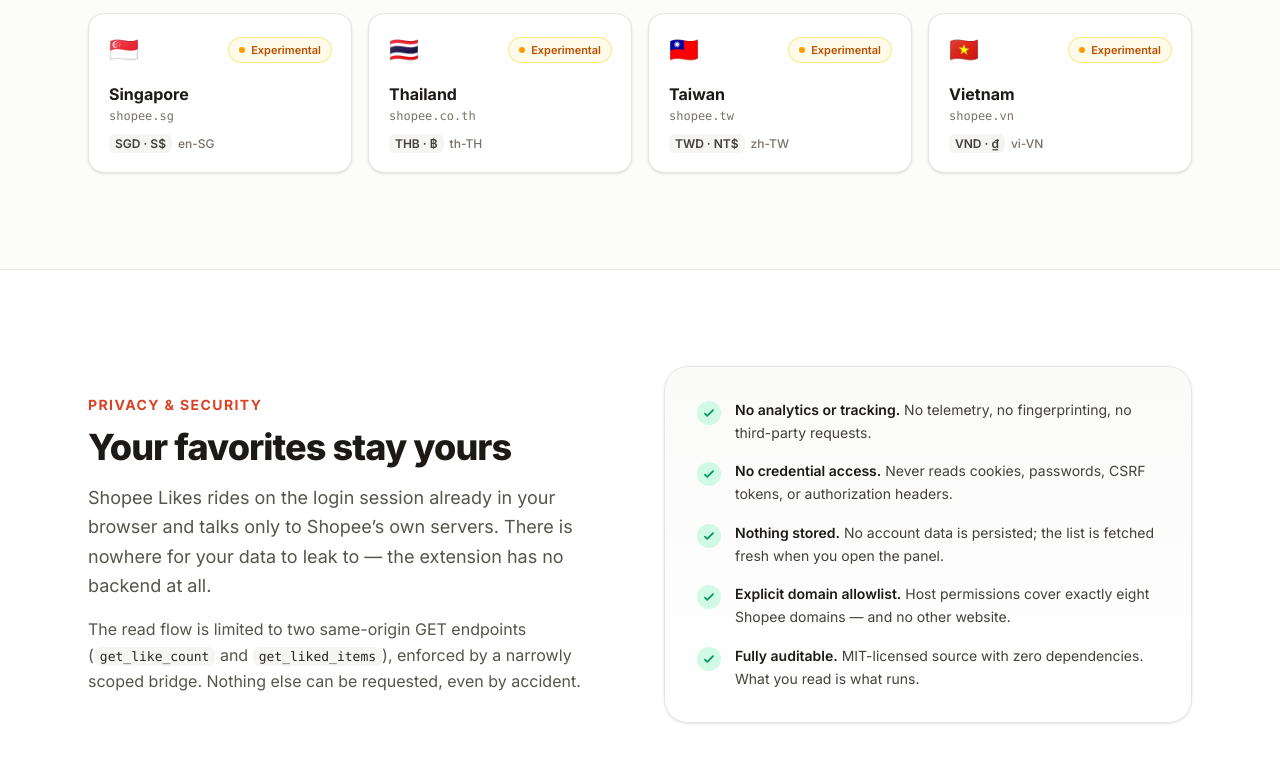
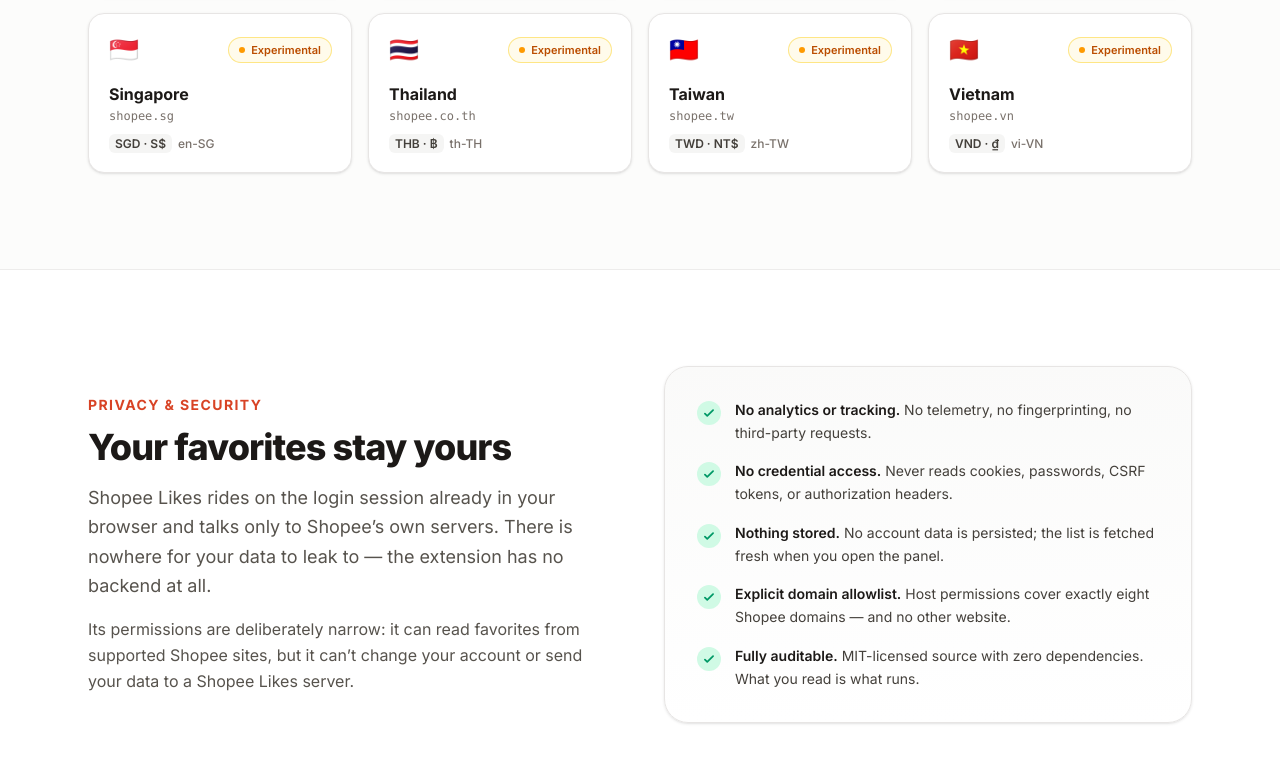
Before and after one commit to drayah/shopee-likes, a browser extension: page docs/index.html in a window 1280 px wide. Shown: the part 2808-3570 px from the top of the page. Drawn offline with Linux system fonts and the light colour scheme.

Commit message:
Simplify landing page privacy copy

```diff
--- a/docs/index.html
+++ b/docs/index.html
@@ -344,7 +344,7 @@
                 <svg viewBox="0 0 24 24" class="h-5.5 w-5.5" fill="none" stroke="currentColor" stroke-width="2" stroke-linecap="round" stroke-linejoin="round" aria-hidden="true"><path d="M2 12s3.5-6.5 10-6.5S22 12 22 12s-3.5 6.5-10 6.5S2 12 2 12Z"/><circle cx="12" cy="12" r="2.8"/><path d="M4 4l16 16" class="hidden"/></svg>
               </div>
               <h3 class="mt-5 text-lg font-bold">Read-only, always</h3>
-              <p class="mt-2 text-sm leading-relaxed text-stone-600">It can&rsquo;t like, unlike, or buy anything. Its product-data access is limited to two same-origin GET endpoints.</p>
+              <p class="mt-2 text-sm leading-relaxed text-stone-600">It can&rsquo;t like, unlike, or buy anything. It only displays the favorites already saved to your Shopee account.</p>
             </div>
 
             <div class="reveal rounded-2xl border border-stone-200 bg-white p-7 shadow-sm transition hover:-translate-y-1 hover:border-brand-200 hover:shadow-lg hover:shadow-brand-500/5" style="animation-delay: 120ms">
@@ -482,10 +482,8 @@
               There is nowhere for your data to leak to &mdash; the extension has no backend at all.
             </p>
             <p class="mt-4 leading-relaxed text-stone-600">
-              The read flow is limited to two same-origin GET endpoints
-              (<code class="rounded-md bg-stone-100 px-1.5 py-0.5 font-mono text-[13px] text-stone-800">get_like_count</code> and
-              <code class="rounded-md bg-stone-100 px-1.5 py-0.5 font-mono text-[13px] text-stone-800">get_liked_items</code>),
-              enforced by a narrowly scoped bridge. Nothing else can be requested, even by accident.
+              Its permissions are deliberately narrow: it can read favorites from supported Shopee sites, but it can&rsquo;t
+              change your account or send your data to a Shopee Likes server.
             </p>
           </div>
 
@@ -548,7 +546,7 @@
                 Does it collect or send my data anywhere?
                 <svg viewBox="0 0 24 24" class="chevron h-5 w-5 shrink-0 text-stone-400" fill="none" stroke="currentColor" stroke-width="2" stroke-linecap="round" stroke-linejoin="round" aria-hidden="true"><path d="m6 9 6 6 6-6"/></svg>
               </summary>
-              <div class="faq-body"><div><p class="pb-5 text-sm leading-relaxed text-stone-600">No. There is no analytics, no backend server, and no remote code. Product data is fetched through two same-origin GET calls to the Shopee site you&rsquo;re already browsing; product images are loaded from Shopee&rsquo;s image hosts, and the results stay inside the page and the panel.</p></div></div>
+              <div class="faq-body"><div><p class="pb-5 text-sm leading-relaxed text-stone-600">No. Shopee Likes has no analytics, trackers, or backend server. Your favorites and product images come directly from Shopee; nothing is sent to us or another third party.</p></div></div>
             </details>
 
             <details class="reveal group rounded-2xl border border-stone-200 bg-white px-6 shadow-sm open:ring-1 open:ring-brand-200" style="animation-delay: 120ms">
```
